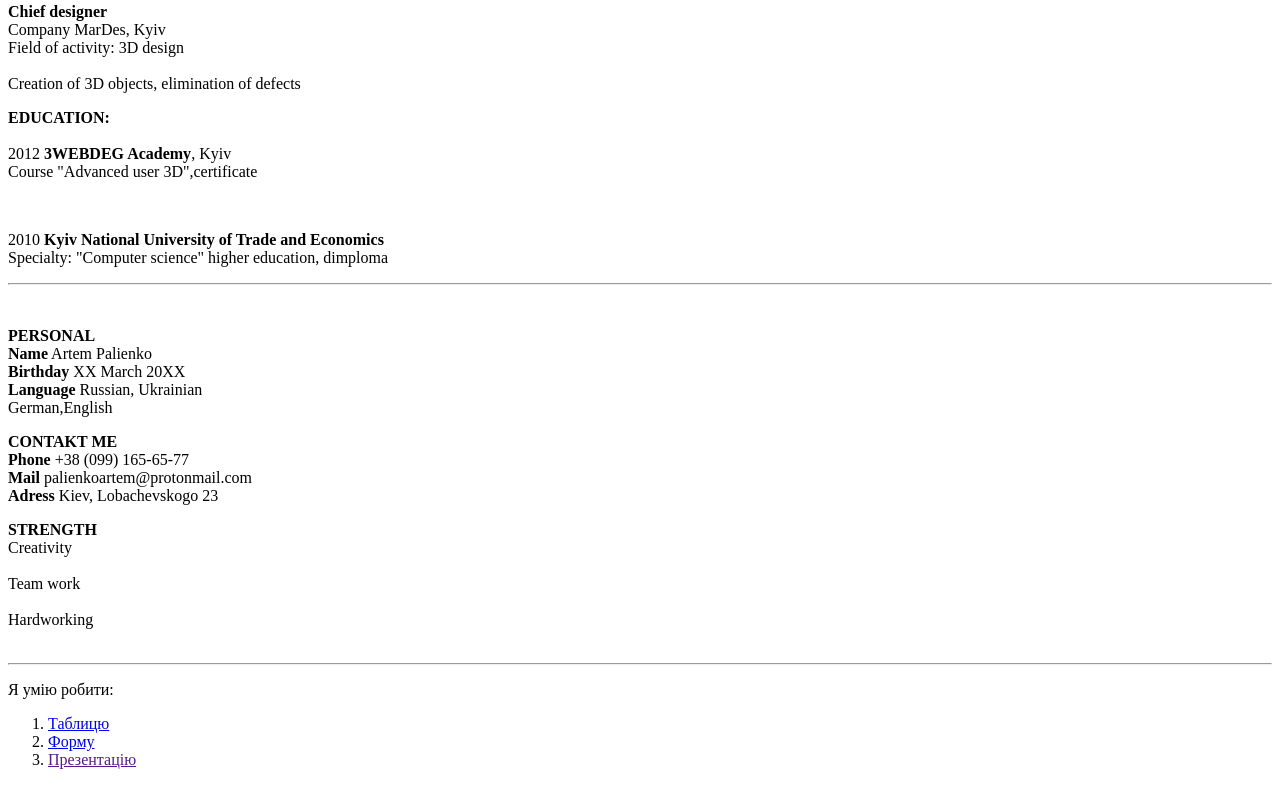
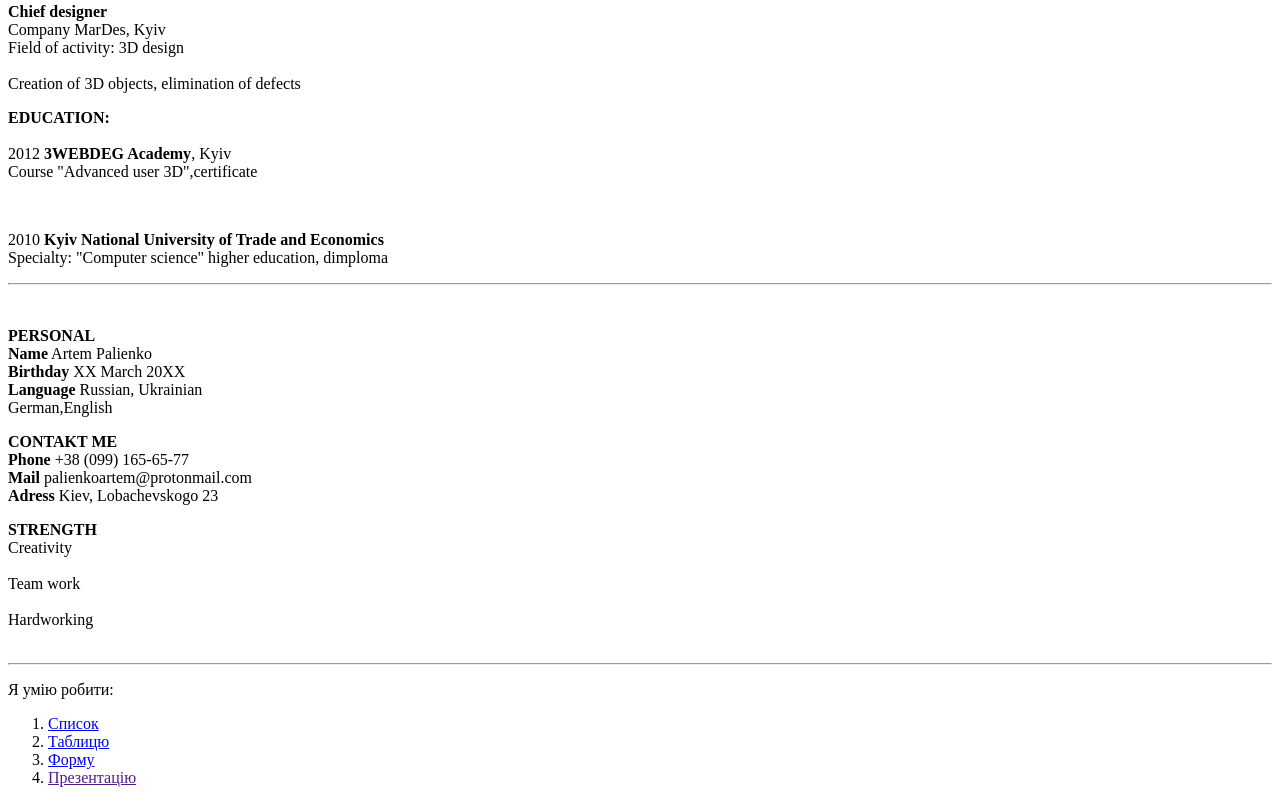
Before and after one commit to Enk0rt/Laba3_palienko, a plain HTML site: page index.html in a window 1280 px wide. Shown: the part 814-1617 px from the top of the page. Drawn offline with Linux system fonts and the light colour scheme.

Commit message:
Update index.html

```diff
--- a/index.html
+++ b/index.html
@@ -91,7 +91,7 @@
       <p>Я умію робити:</p>
       <ol>
          <li>
-            <a href="/Enk0rt/Laba3_palienko/spusok.html>Список</a>
+            <a href="Laba3_palienko/spusok.html">Список</a>
          </li>
          <li>
             <a href="file:///H:/prog/laba%203%20WEB/Tab.html" target ="_blank">Таблицю</a>
```
